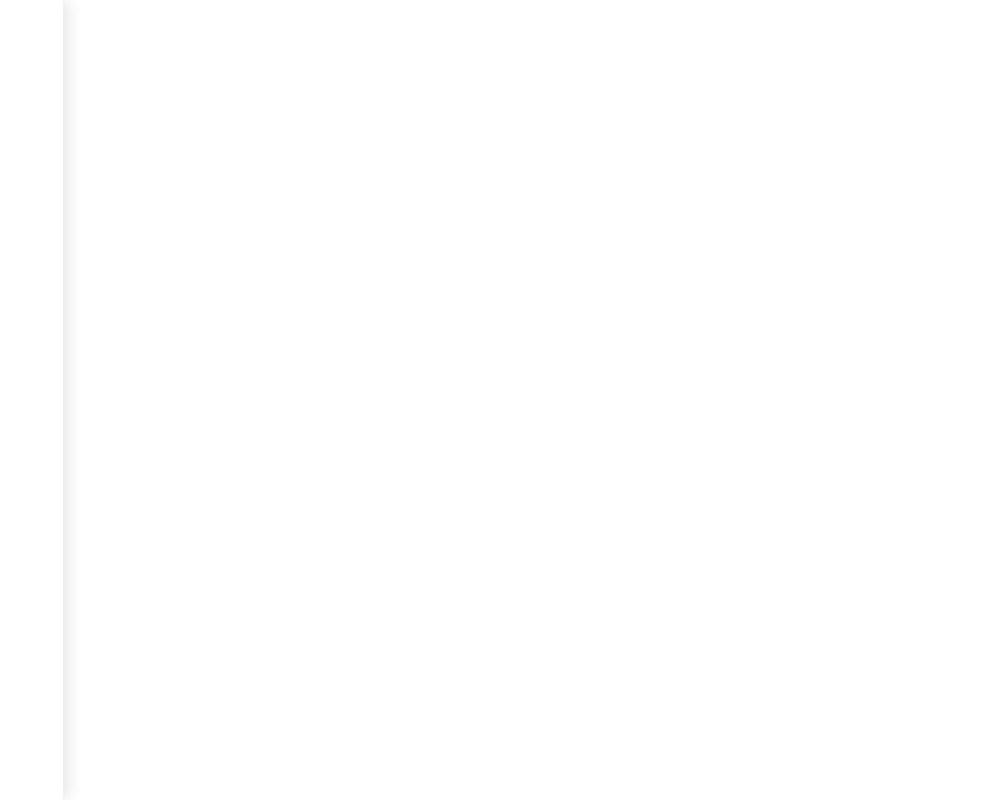
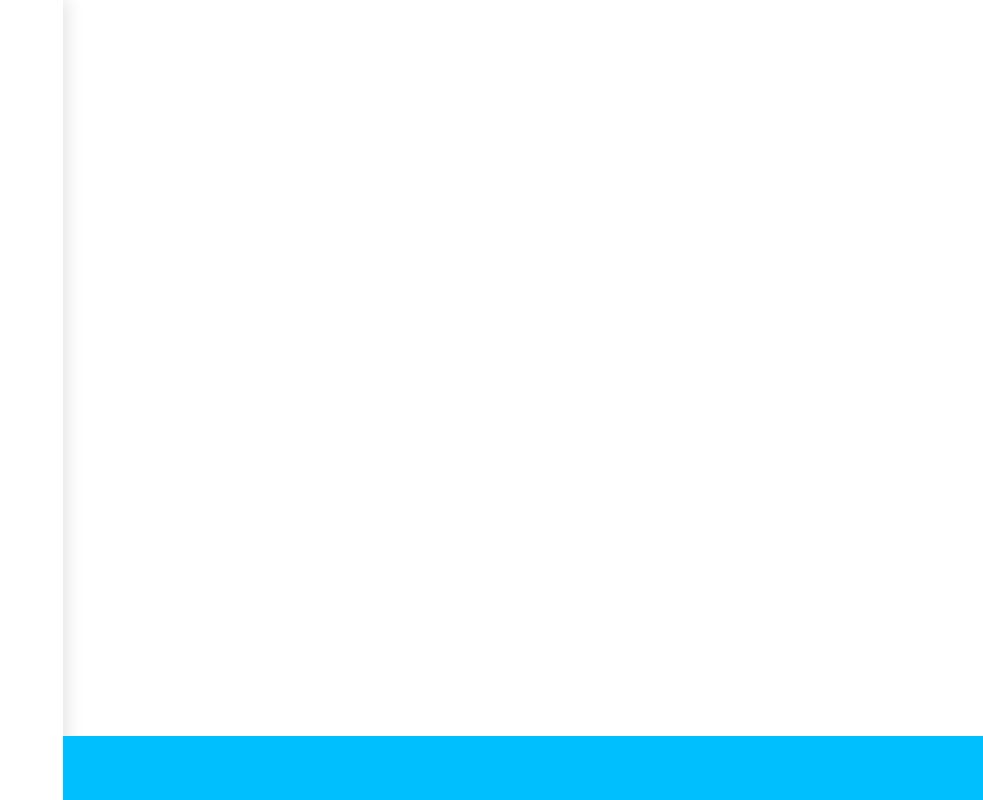
Before and after one commit to drikusroor/animone, a Vue app: page / in a window 1280 px wide. Shown: the whole page, without its empty margins (297-1280 px from the left). Built offline with nearby package versions, Linux system fonts and the light colour scheme.

Commit message:
Add timeline element

```diff
--- a/src/App.vue
+++ b/src/App.vue
@@ -1,6 +1,7 @@
 <script setup lang="ts">
 import Canvas from './components/Canvas.vue'
 import ControlPanel from './components/ControlPanel.vue'
+import Timeline from './components/Timeline.vue'
 </script>
 
 <template>
@@ -10,6 +11,7 @@ import ControlPanel from './components/ControlPanel.vue'
 
   <main>
     <Canvas />
+    <Timeline />
   </main>
 </template>
 
@@ -17,15 +19,19 @@ import ControlPanel from './components/ControlPanel.vue'
 @import './assets/base.css';
 
 #app {
-  max-width: 1280px;
-  margin: 0 auto;
-  padding: 2rem;
-
+  width: 100%;
+  height: 100vh;
   font-weight: normal;
+  margin: 0;
+  padding: 0;
 }
 
 header {
   line-height: 1.5;
+}
+
+main {
+  width: 100%;
 }
 
 .logo {
@@ -52,12 +58,6 @@ a,
     place-items: center;
   }
 
-  #app {
-    display: grid;
-    grid-template-columns: 1fr 1fr;
-    padding: 0 2rem;
-  }
-
   header {
     display: flex;
     place-items: center;
@@ -77,6 +77,11 @@ a,
     flex-wrap: wrap;
   }
 
+  main {
+    width: 100%;
+    padding-left: 360px;
+  }
+
   .logo {
     margin: 0 2rem 0 0;
   }
--- a/src/components/Canvas.vue
+++ b/src/components/Canvas.vue
@@ -8,5 +8,8 @@
 </template>
 
 <style scoped>
-
+.canvas {
+    width: 100%;
+    height: calc(100vh - 64px);
+}
 </style>
--- /dev/null
+++ b/src/components/Timeline.vue
@@ -0,0 +1,18 @@
+<script setup lang="ts">
+
+</script>
+
+<template>
+  <div class="timeline">
+  </div>
+</template>
+
+<style scoped>
+.timeline {
+    min-height: 64px;
+    position: fixed;
+    background: deepskyblue;
+    width: 100%;
+    bottom: 0px;
+}
+</style>
```
